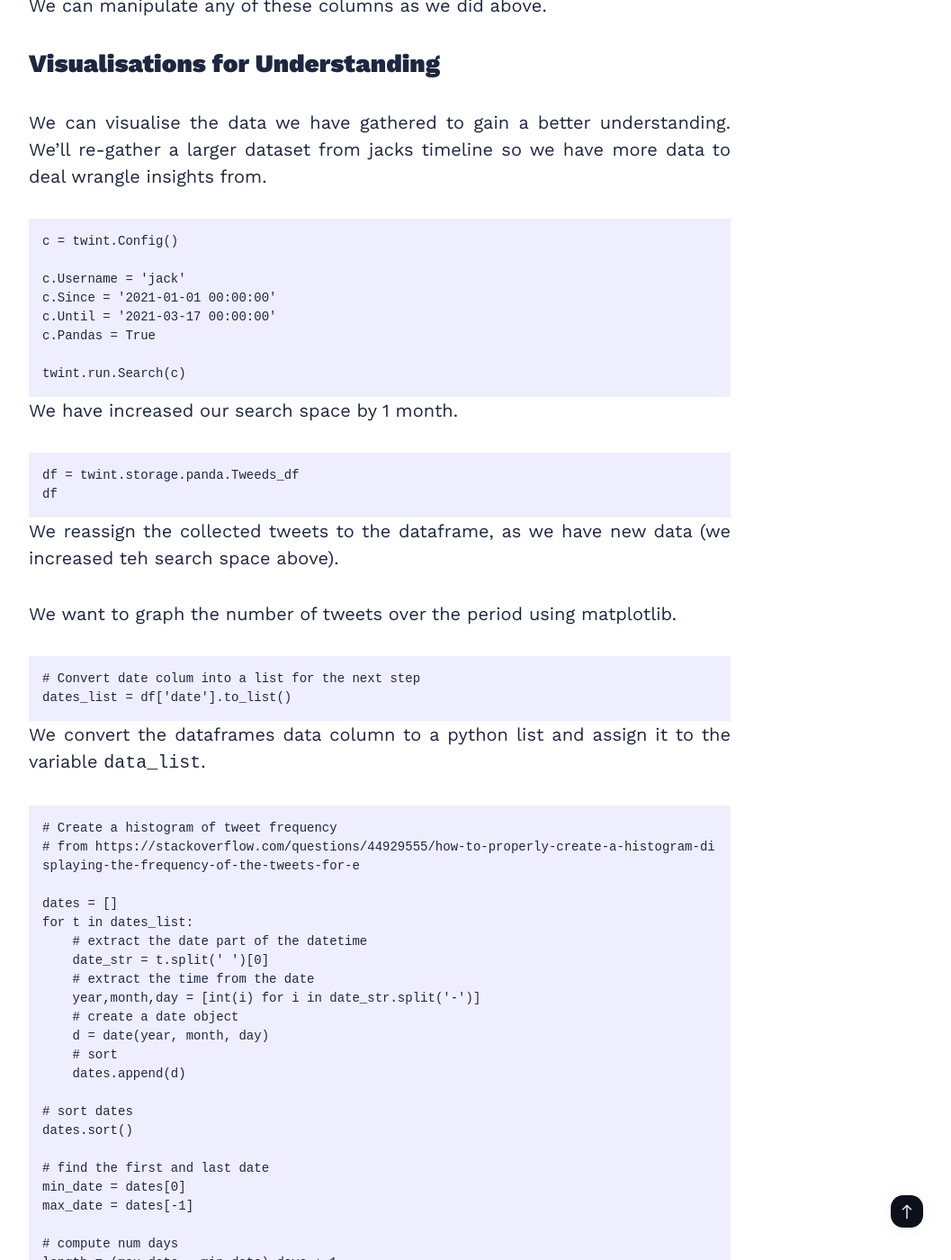
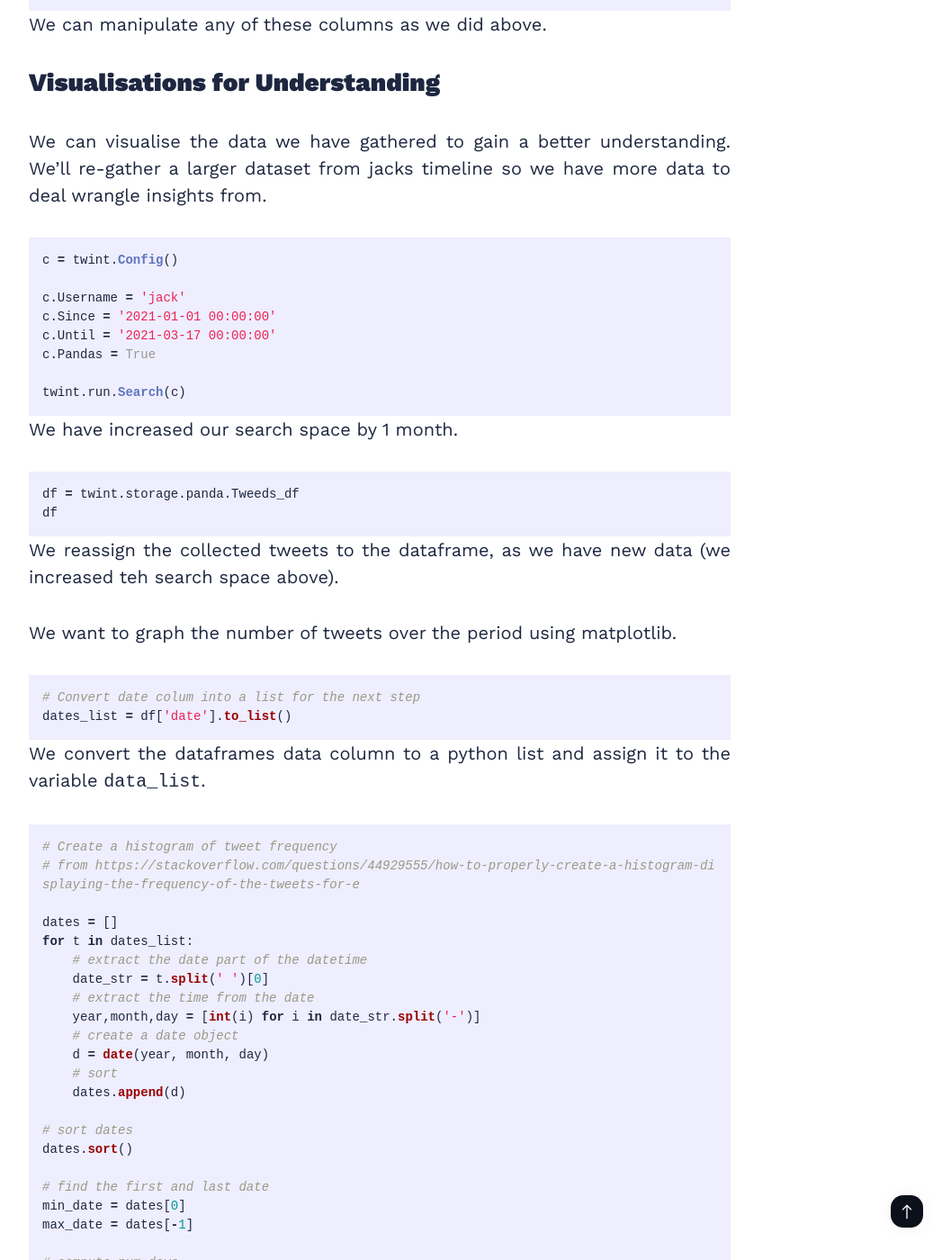
Before and after one commit to krisbolton/krisbolton, a Jekyll site: the page built from _posts/2021-03-17-twitter-open-source-intelligence-with-twint.markdown, in a window 1280 px wide and 1400 px high, scrolled down 4567 px. Shown: the whole window at 90% size, without its empty margins (218-1275 px from the left). Built offline with Jekyll 4.4.1, drawn with Linux system fonts in a browser that asks for light colours; nearby versions of some CDN libraries; some of the changed text lies outside the part shown.

Commit message:
Revert "fix syntax highlighting"
This reverts commit 6c96b3872945fe36413d286565ff908a94537eec.

````diff
--- a/_posts/2021-03-17-twitter-open-source-intelligence-with-twint.markdown
+++ b/_posts/2021-03-17-twitter-open-source-intelligence-with-twint.markdown
@@ -23,7 +23,7 @@ However, feel free to `pip3 install twint` install via terminal on Mac or Linux
 
 In the first cell of a notebook, type:
 
-```
+```python
 import sys
 !{sys.executable} -m pip install twint
 ```
@@ -31,7 +31,7 @@ import sys
 **Step 2**: We need to import twint and pandas for use in the notebook. The code below this allows us to use multiple cells, rather than wait for cells to finish. You will still need to wait for cells which depend on previous cells of course.
 
 
-```
+```python
 import twint
 import pandas as pd
 
@@ -50,7 +50,7 @@ There are two ways to use TWINT, in the terminal and within python code. We will
 
 The simplest usable TWINT script used to scrape tweets from a users timeline is as follows:
 
-```
+```python
 c = twint.Config()
 
 c.Username = 'jack'
@@ -67,7 +67,7 @@ If you have issues at this stage, for example the error `CRITICAL:root:twint.run
 
 The above is the essance of TWINT, returning Twitter information directly (either in-terminal or in-notebook). This isn't particulalry useful or readable at the moment. Pandas can change that!
 
-```
+```python
 c = twint.Config()
 
 c.Username = 'jack'
@@ -82,7 +82,7 @@ Above, we target tweets by user `jack` (the founder of Twitter) from Febuary 17s
 
 You can also use pandas on any CSV files we have created using TWINT by importing the data into a <a href="https://pandas.pydata.org/pandas-docs/stable/reference/api/pandas.DataFrame.html" target="_blank">dataframe</a>.
 
-```
+```python
 df = twint.storage.panda.Tweeds_df
 df
 ```
@@ -91,17 +91,18 @@ Here, we assign the data we collected and stored previously to a dataframe and p
 
 This allows us to manipulate the data by focusing on indivudal columns and allows grouping etc. For example, we are dealing with one user so there's no need to see that information, and much of the other information is verbose. We may only care about the tweet content, and the datetime.
 
-```
+```python
 df[['date', 'tweet']]
 ```
 
 We have access to a great deal of tweet information. We can view information on what the dataframe contains with the `info()` function.
 
-```
+```python
 df.info()
 ```
 
-```
+```text
+
 <class 'pandas.core.frame.DataFrame'>
 RangeIndex: 12 entries, 0 to 11
 Data columns (total 33 columns):
@@ -151,7 +152,7 @@ We can manipulate any of these columns as we did above.
 We can visualise the data we have gathered to gain a better understanding. We'll re-gather a larger dataset from jacks timeline so we have more data to deal wrangle insights from.
 
 
-```
+```python
 c = twint.Config()
 
 c.Username = 'jack'
@@ -164,7 +165,7 @@ twint.run.Search(c)
 
 We have increased our search space by 1 month.
 
-```
+```python
 df = twint.storage.panda.Tweeds_df
 df
 ```
@@ -173,14 +174,14 @@ We reassign the collected tweets to the dataframe, as we have new data (we incre
 
 We want to graph the number of tweets over the period using matplotlib.
 
-```
+```python
 # Convert date colum into a list for the next step
 dates_list = df['date'].to_list()
 ```
 
 We convert the dataframes data column to a python list and assign it to the variable `data_list`.
 
-```
+```python
 # Create a histogram of tweet frequency
 # from https://stackoverflow.com/questions/44929555/how-to-properly-create-a-histogram-displaying-the-frequency-of-the-tweets-for-e
 
@@ -221,7 +222,7 @@ Above we create a histogram of tweets over the period, the tweet frequency. For
 
 We want to find the individual hashtags a user has used during the collection period.
 
-```
+```python
 # Extract unique hashtags
 # Get hashtag list
 hashtag_list = df['hashtags'].to_list()
@@ -247,7 +248,7 @@ In this case there is only one output, "#bitcoin".
 
 We want to create a word cloud to visualise the possible topics a user is discussing during the captured period. The word cloud package serves this purpose.
 
-```
+```python
 tweets = df['tweet'].to_list()
 
 words = ''
````
